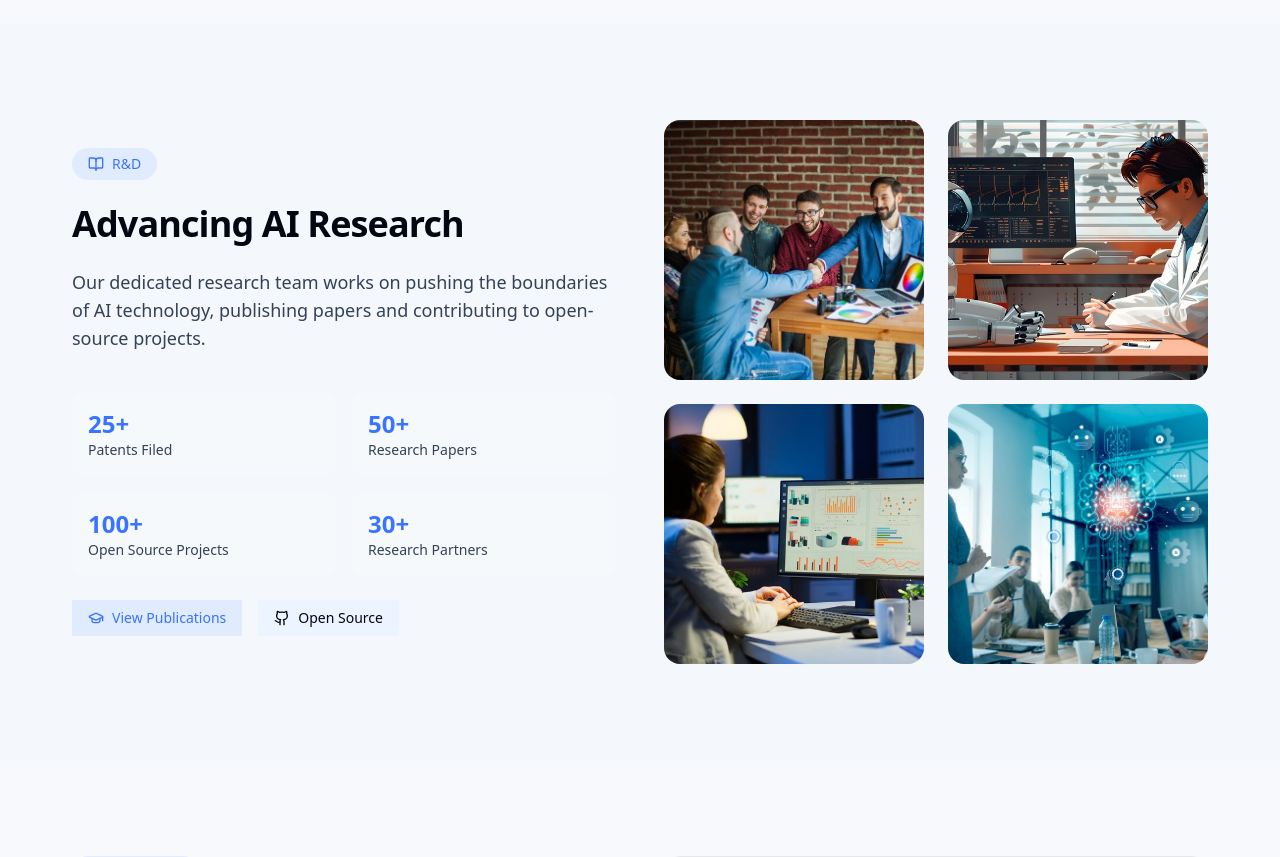
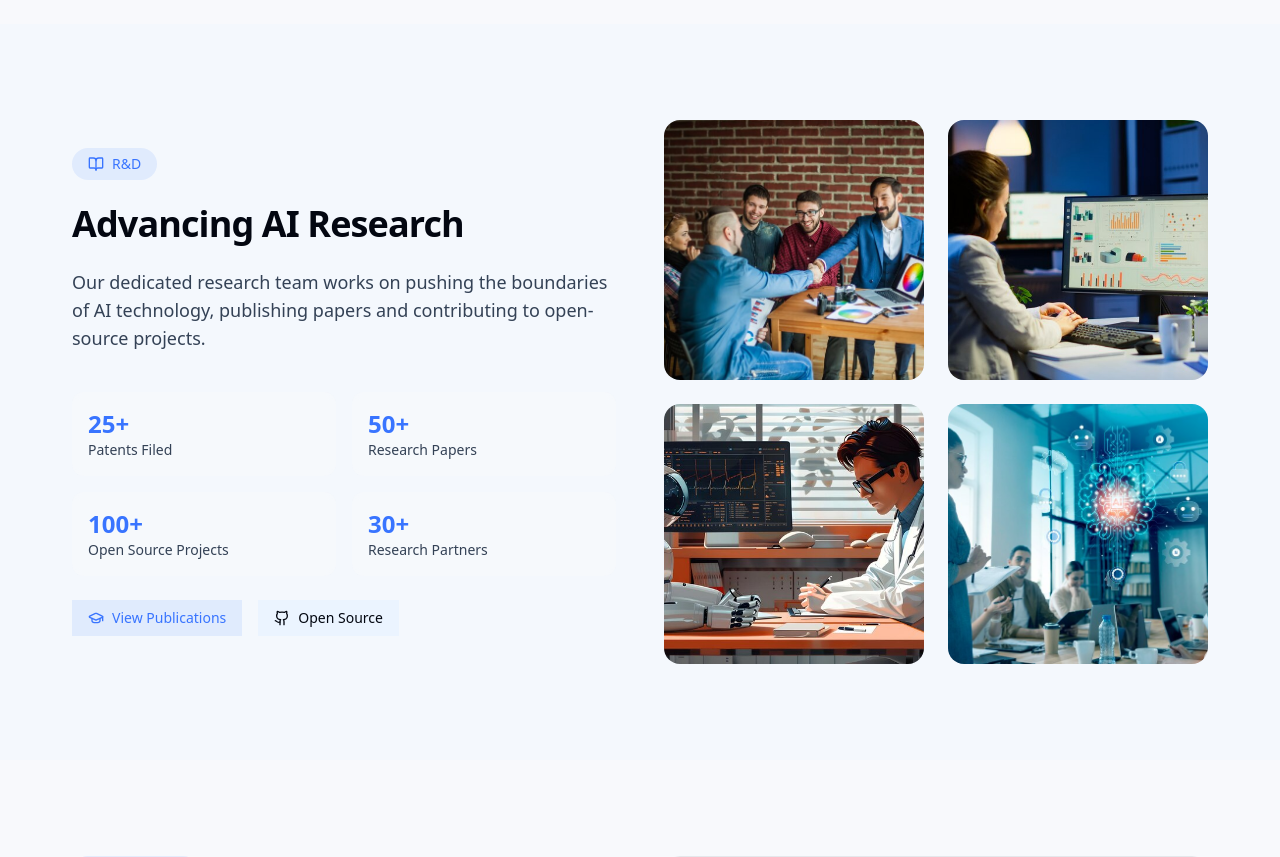
Before and after one commit to devmojahid/Qubiq-Ai-Nextjs-template, a Next.js app: page /about in a window 1280 px wide. Shown: the part 3760-4617 px from the top of the page. Built offline with nearby package versions, Linux system fonts and the light colour scheme.

Commit message:
about image update

```diff
--- a/src/app/(frontend)/about/page.jsx
+++ b/src/app/(frontend)/about/page.jsx
@@ -607,8 +607,8 @@ export default function About() {
             <div className="grid grid-cols-2 gap-6">
               {[
                 "Team Collaboration",
+                "Data Analysis",
                 "AI Research Lab latest",
-                "Data Analysis",
                 "Innovation Hub"
               ].map((image, index) => (
                 <motion.div
```
